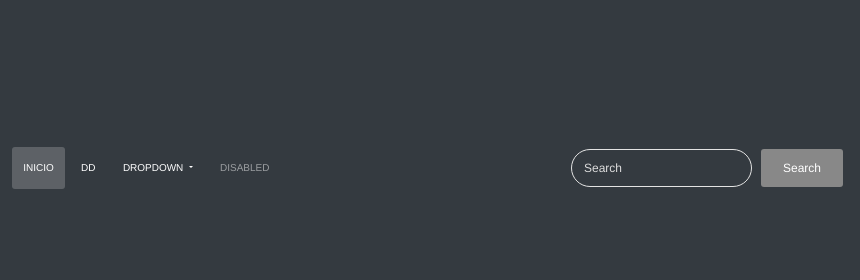
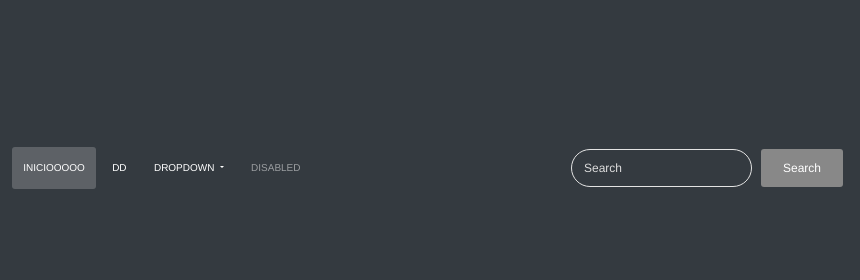
Before and after one commit to haloss1/Repo-prueba, a plain HTML site: page index.html in a window 1280 px wide. Shown: the top 280 px of the page, 420-1280 px from the left. Drawn offline with nearby package versions, Linux system fonts and the light colour scheme.

Commit message:
cambiada prueba

```diff
--- a/index.html
+++ b/index.html
@@ -29,7 +29,7 @@
         <div class="collapse navbar-collapse" id="navbarSupportedContent">
             <ul class="navbar-nav mr-auto">
                 <li class="nav-item active">
-                    <a class="nav-link" href="#">Inicio
+                    <a class="nav-link" href="#">Iniciooooo
                         <span class="sr-only">(current)</span>
                     </a>
                 </li>
```
